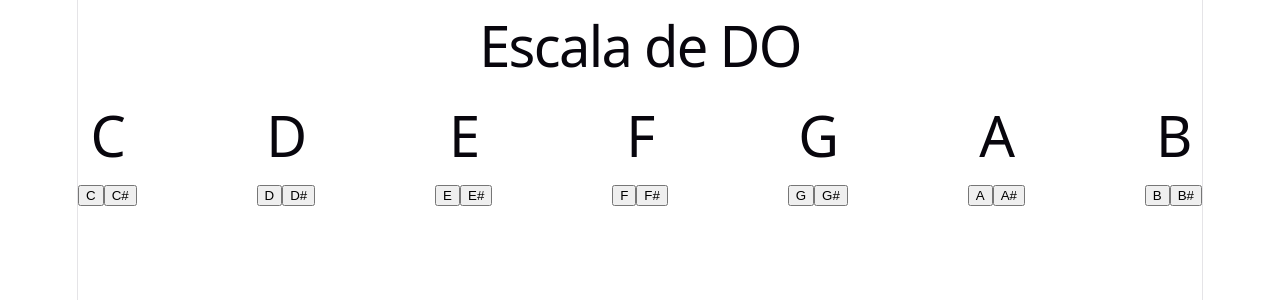
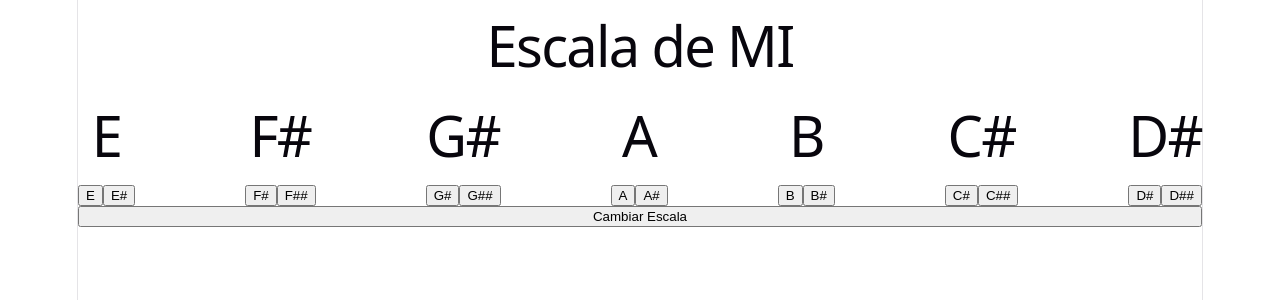
Before and after one commit to PabloChaparro9/Juego-Musica-React, a React (Vite) app: page / in a window 1280 px wide. Shown: the top 300 px of the page. Built offline with nearby package versions, Linux system fonts and the light colour scheme.

Commit message:
Carga de escalas para cards y titulo

```diff
--- a/public/data/listaEscalas.js
+++ b/public/data/listaEscalas.js
@@ -1,8 +1,8 @@
 export const listaEscalas = [
     {
-        Nombre:"DO",
-        Tipo:"Escala Mayor",
-        Intervalos:[
+        "Nombre":"DO",
+        "Tipo":"Escala Mayor",
+        "Intervalos":[
             "C",
             "D",
             "E",
@@ -11,7 +11,7 @@ export const listaEscalas = [
             "A",
             "B"
         ],
-        Acordes:[
+        "Acordes":[
             "C",
             "Dm",
             "Em",
@@ -20,5 +20,291 @@ export const listaEscalas = [
             "Am",
             "B°"
         ]
+    },
+    {
+        "Nombre":"RE",
+        "Tipo":"Escala Mayor",
+        "Intervalos":[
+            "D",
+            "E",
+            "F#",
+            "G",
+            "A",
+            "B",
+            "C#"
+        ],
+        "Acordes":[
+            "D",
+            "Em",
+            "F#m",
+            "G",
+            "A",
+            "Bm",
+            "C#°"
+        ]
+    },
+    {
+        "Nombre":"MI",
+        "Tipo":"Escala Mayor",
+        "Intervalos":[
+            "E",
+            "F#",
+            "G#",
+            "A",
+            "B",
+            "C#",
+            "D#"
+        ],
+        "Acordes":[
+            "E",
+            "F#m",
+            "G#m",
+            "A",
+            "B",
+            "C#m",
+            "D#°"
+        ]
+    },
+    {
+        "Nombre":"FA",
+        "Tipo":"Escala Mayor",
+        "Intervalos":[
+            "F",
+            "G",
+            "A",
+            "Bb",
+            "C",
+            "D",
+            "E"
+        ],
+        "Acordes":[
+            "F",
+            "Gm",
+            "Am",
+            "Bb",
+            "C",
+            "Dm",
+            "E°"
+        ]
+    },
+    {
+        "Nombre":"SOL",
+        "Tipo":"Escala Mayor",
+        "Intervalos":[
+            "G",
+            "A",
+            "B",
+            "C",
+            "D",
+            "E",
+            "F#"
+        ],
+        "Acordes":[
+            "G",
+            "Am",
+            "Bm",
+            "C",
+            "D",
+            "Em",
+            "F#°"
+        ]
+    },
+    {
+        "Nombre":"LA",
+        "Tipo":"Escala Mayor",
+        "Intervalos":[
+            "A",
+            "B",
+            "C#",
+            "D",
+            "E",
+            "F#",
+            "G#"
+        ],
+        "Acordes":[
+            "A",
+            "Bm",
+            "C#m",
+            "D",
+            "E",
+            "F#m",
+            "G#°"
+        ]
+    },
+    {
+        "Nombre":"SI",
+        "Tipo":"Escala Mayor",
+        "Intervalos":[
+            "B",
+            "C#",
+            "D#",
+            "E",
+            "F#",
+            "G#",
+            "A#"
+        ],
+        "Acordes":[
+            "B",
+            "C#m",
+            "D#m",
+            "E",
+            "F#",
+            "G#m",
+            "A#°"
+        ]
+    },
+    {
+        "Nombre":"RE menor",
+        "Tipo":"Escala Menor",
+        "Intervalos":[
+            "D",
+            "E",
+            "F",
+            "G",
+            "A",
+            "Bb",
+            "C"
+        ],
+        "Acordes":[
+            "Dm",
+            "E°",
+            "F",
+            "Gm",
+            "Am",
+            "Bb",
+            "C"
+        ]
+    },
+    {
+        "Nombre":"MI menor",
+        "Tipo":"Escala Menor",
+        "Intervalos":[
+            "E",
+            "F#",
+            "G",
+            "A",
+            "B",
+            "C",
+            "D"
+        ],
+        "Acordes":[
+            "Em",
+            "F#°",
+            "G",
+            "Am",
+            "Bm",
+            "C",
+            "D"
+        ]
+    },
+    {
+        "Nombre":"FA menor",
+        "Tipo":"Escala Menor",
+        "Intervalos":[
+            "F",
+            "G",
+            "Ab",
+            "Bb",
+            "C",
+            "Db",
+            "Eb"
+        ],
+        "Acordes":[
+            "Fm",
+            "G°",
+            "Ab",
+            "Bbm",
+            "Cm",
+            "Db",
+            "Eb"
+        ]
+    },
+    {
+        "Nombre":"SOL menor",
+        "Tipo":"Escala Menor",
+        "Intervalos":[
+            "G",
+            "A",
+            "Bb",
+            "C",
+            "D",
+            "Eb",
+            "F"
+        ],
+        "Acordes":[
+            "Gm",
+            "A°",
+            "Bb",
+            "Cm",
+            "Dm",
+            "Eb",
+            "F"
+        ]
+    },
+    {
+        "Nombre":"LA menor",
+        "Tipo":"Escala Menor",
+        "Intervalos":[
+            "A",
+            "B",
+            "C",
+            "D",
+            "E",
+            "F",
+            "G"
+        ],
+        "Acordes":[
+            "Am",
+            "B°",
+            "C",
+            "Dm",
+            "Em",
+            "F",
+            "G"
+        ]
+    },
+    {
+        "Nombre":"SI menor",
+        "Tipo":"Escala Menor",
+        "Intervalos":[
+            "B",
+            "C#",
+            "D",
+            "E",
+            "F#",
+            "G",
+            "A"
+        ],
+        "Acordes":[
+            "Bm",
+            "C#°",
+            "D",
+            "Em",
+            "F#m",
+            "G",
+            "A"
+        ]
+    },
+    {
+        "Nombre":"DO menor",
+        "Tipo":"Escala Menor",
+        "Intervalos":[
+            "C",
+            "D",
+            "Eb",
+            "F",
+            "G",
+            "Ab",
+            "Bb"
+        ],
+        "Acordes":[
+            "Cm",
+            "D°",
+            "Eb",
+            "Fm",
+            "Gm",
+            "Ab",
+            "Bb"
+        ]
     }
 ]
--- a/src/App.jsx
+++ b/src/App.jsx
@@ -4,7 +4,11 @@ import { ComponenteDePrueba } from './components/ComponenteDePrueba'
 import { listaEscalas } from '../public/data/listaEscalas';
 
 function App() {
-  const [intervalos, setIntervalos] = useState([...listaEscalas[0].Intervalos]);
+  const [intervalos, setIntervalos] = useState({...listaEscalas[Math.floor(Math.random()*(0 - 14)+14)]});
+  const cambiarEscala = () => {
+    const varAux = Math.floor(Math.random()*(0 - 14)+14)
+    setIntervalos({...listaEscalas[varAux]});
+  }
   const Card = ({Nota}) =>{
     const [texto, setTexto] = useState(Nota);
     return (
@@ -23,13 +27,14 @@ function App() {
       </>
     )
   };
-const listaCards = intervalos.map(grado=> <Card key={grado} Nota={grado}></Card>);
+const listaCards = intervalos.Intervalos.map(grado=> <Card key={grado} Nota={grado}></Card>);
   return (
     <>
-      <ComponenteDePrueba></ComponenteDePrueba>
+      <ComponenteDePrueba Nombre={intervalos.Nombre}></ComponenteDePrueba>
       <div className='cards'>
         {listaCards}
       </div>
+      <button onClick={cambiarEscala}>Cambiar Escala</button>
     </>
   )
 }
--- a/src/components/ComponenteDePrueba.jsx
+++ b/src/components/ComponenteDePrueba.jsx
@@ -1,8 +1,7 @@
-import { listaEscalas } from "../../public/data/listaEscalas"
-export const ComponenteDePrueba = () =>{
+export const ComponenteDePrueba = ({Nombre}) =>{
     return(
         <>
-            <h1>Escala de {listaEscalas[0].Nombre}</h1>
+            <h1>Escala de {Nombre}</h1>
         </>
     )
 }
```
